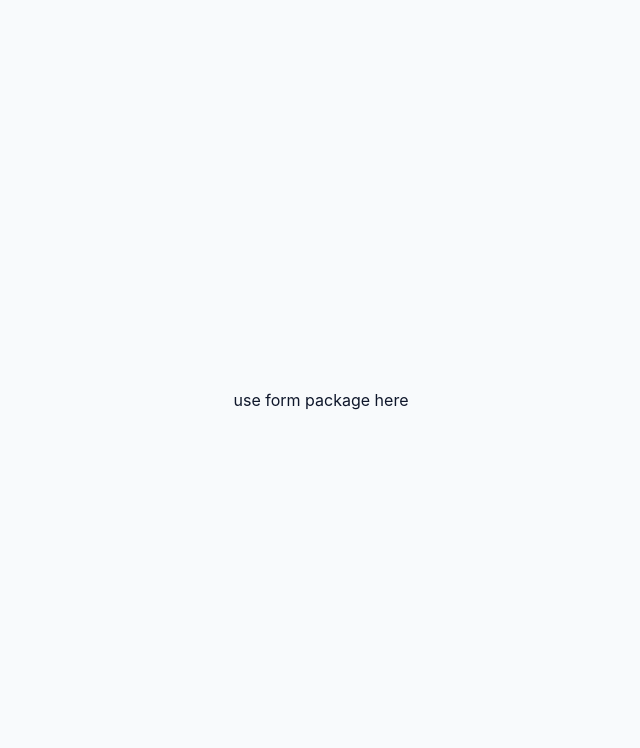
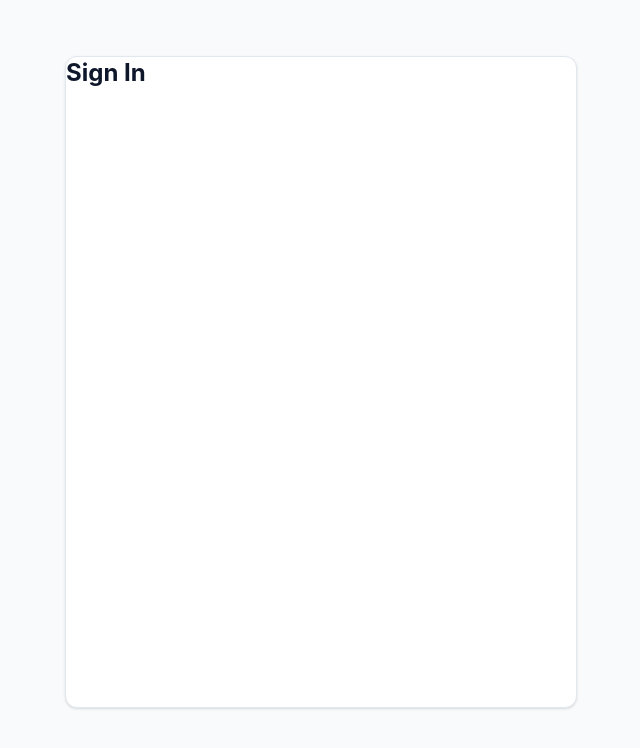
Before and after one commit to ammarmohammed6783-del/Swapify, a React (Vite) app: page /signIn in a window 1280 px wide. Shown: the top 748 px of the page, without its empty margins (319-959 px from the left). Built offline with nearby package versions, Linux system fonts and the light colour scheme.

Commit message:
finished the functionality of the light / dark button

```diff
--- a/src/components/Nav.tsx
+++ b/src/components/Nav.tsx
@@ -10,16 +10,15 @@ function Nav() {
     const { theme, setTheme } = useThemeContext();
 
     const toggleTheme = () => {
-        setTheme(theme === 'light' ? 'dark' : 'light');
+        const newTheme = theme === 'light' ? 'dark' : 'light';
+        setTheme(newTheme);
     };
 
     const [searchTerm, setSearchTerm] = useState("");
 
-    // This function runs when the user submits the form
     const handleSearch = (e: React.FormEvent<HTMLFormElement>) => {
-        e.preventDefault(); // prevent page reload
+        e.preventDefault();
         console.log("Searching for:", searchTerm);
-        // Here you can call a function to filter items, make API call, etc.
     };
 
     return (
@@ -46,7 +45,7 @@ function Nav() {
 
             <div className="flex items-center gap-4">
                 {
-                    theme === 'light' ? <LuMoon className="text-xl cursor-pointer text-slate-600 hover:text-slate-900 dark:text-slate-400" onClick={toggleTheme} /> : <TbBrightnessUp className="text-xl cursor-pointer text-slate-400 hover:text-slate-100" onClick={toggleTheme}/>
+                    theme === 'light' ? <LuMoon className="text-xl cursor-pointer text-slate-600 hover:text-slate-900 dark:text-slate-400" onClick={toggleTheme} /> : <TbBrightnessUp className="text-xl cursor-pointer text-slate-400 hover:text-slate-100" onClick={toggleTheme} />
                 }
                 <Link to="/items">
                     <button className="bg-slate-900 text-white hover:bg-slate-800 dark:bg-slate-100 dark:text-slate-900 dark:hover:bg-slate-200 flex items-center gap-2 rounded-lg py-1.5 px-3 transition-colors">
--- a/src/pages/SignIn.tsx
+++ b/src/pages/SignIn.tsx
@@ -1,7 +1,13 @@
+
 function SignIn() {
     return (
-        <div className="h-screen flex items-center justify-center">
-            <p>use form package here</p>
+        <div>
+            <div className="h-[calc(100vh-3.5rem)] pt-5 flex items-center justify-center">
+                <div className="w-[40%] h-[90%] m-auto flex border border-slate-200 dark:border-slate-800 bg-white dark:bg-slate-900 shadow-sm rounded-xl overflow-hidden transition-colors">
+                    <h1 className="text-2xl font-bold text-slate-900 dark:text-slate-100">Sign In</h1>
+
+                </div>
+            </div>
         </div>
     )
 }
```
